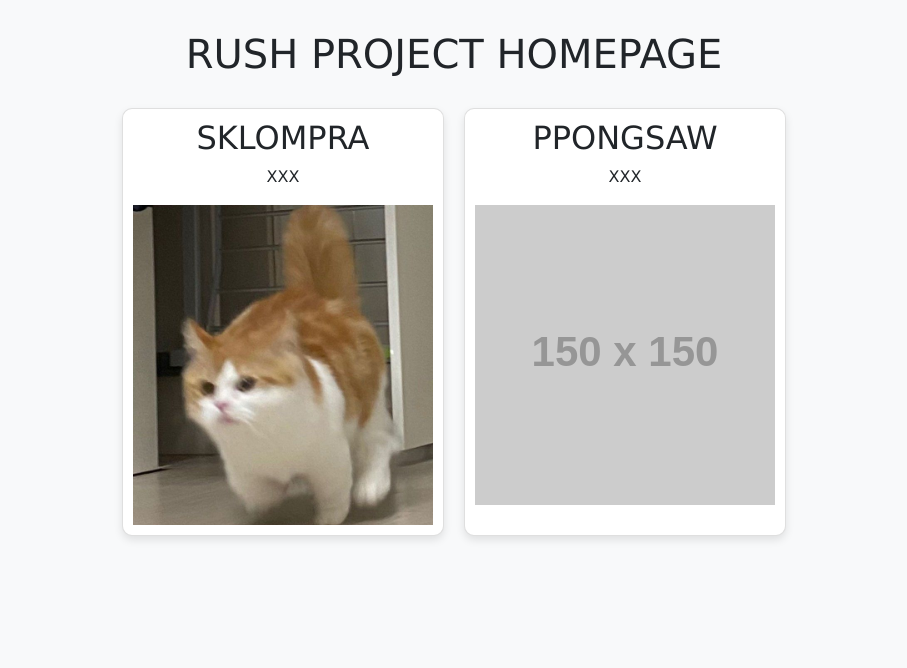
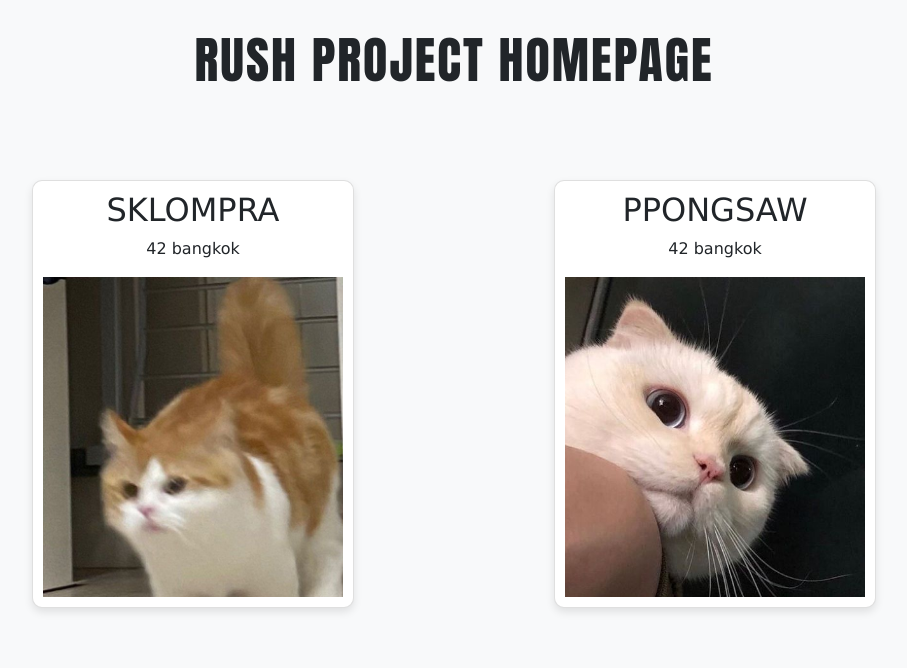
Before and after one commit to bbello2003/rush-project, a plain HTML site: page index.html in a window 1280 px wide. Shown: the whole page, without its empty margins (186-1093 px from the left). Drawn offline with nearby package versions, Linux system fonts and the light colour scheme; placeholder pictures from the web are drawn by us.

Commit message:
add transition card and img2

```diff
--- a/index.html
+++ b/index.html
@@ -4,7 +4,7 @@
 <head>
     <meta charset="UTF-8">
     <meta name="viewport" content="width=device-width, initial-scale=1.0">
-    <title>Home</title>
+    <title>Homepage</title>
     <link href="https://stackpath.bootstrapcdn.com/bootstrap/4.5.2/css/bootstrap.min.css" rel="stylesheet">
     <link href="rush.css" rel="stylesheet">
 </head>
@@ -39,7 +39,7 @@
         <div class="card">
             <div class="profile-header">
                 <h2>SKLOMPRA</h2>
-                <p>XXX</p>
+                <p>42 bangkok</p>
             </div>
             <div class="profile-picture">
                 <img src="/images/cat.jpeg" alt="">
@@ -49,14 +49,13 @@
         <div class="card">
             <div class="profile-header">
                 <h2>PPONGSAW</h2>
-                <p>XXX</p>
+                <p>42 bangkok</p>
             </div>
             <div class="profile-picture">
-                <img src="https://via.placeholder.com/150" alt="">
+                <img src="/images/cat2.jpeg" alt="">
             </div>
         </div>
     </div>
-    </table>
 </body>
 
 </html>
--- a/rush.css
+++ b/rush.css
@@ -17,11 +17,10 @@ body {
 .titleHomepage {
     text-align: center;
     padding-top: 30px;
-}
-
-h1 {
-    align-self: center;
-    margin-bottom: 20px;
+    font-family: Impact;
+    letter-spacing: 2px;
+    font-size: 50px;
+    margin-bottom: 80px;
 }
 
 * {
@@ -104,12 +103,19 @@ td {
     max-width: 500px;
     max-height: 700px;
     margin: 10px;
+    margin-right: 100px;
+    margin-left: 100px;
     padding: 10px;
     background-color: white;
     border-radius: 10px;
     box-shadow: 0 4px 8px rgba(0, 0, 0, 0.1);
     text-align: center;
     overflow: hidden;
+    transition: transform 0.3s;
+}
+
+.card:hover {
+    transform: scale(1.05);
 }
 
 .profile-picture {
@@ -120,7 +126,7 @@ td {
 }
 
 img {
-    width: 300px;
+    width: 350px;
     height: auto;
     display: block;
     margin: 0;
```
Also changed, not shown: images/cat2.jpeg (added).
